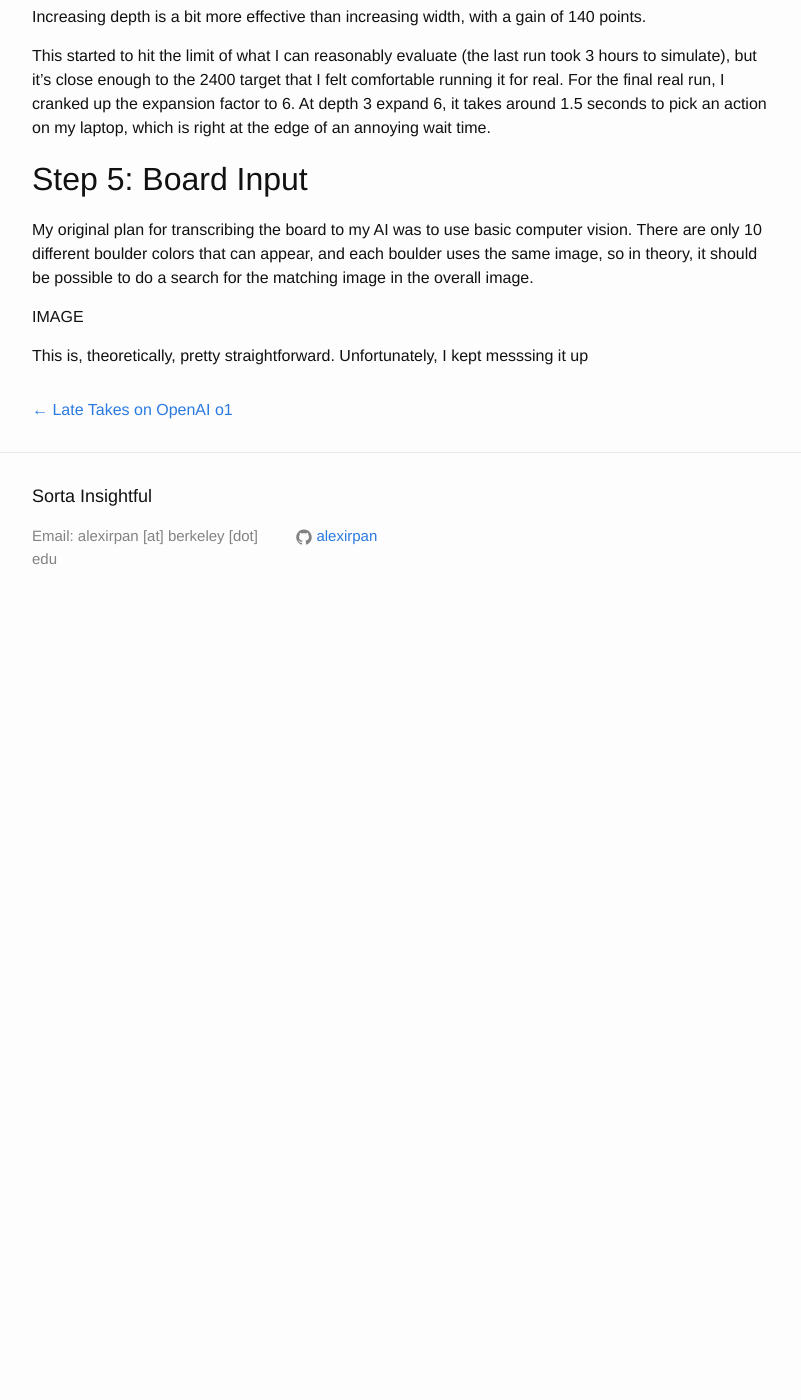
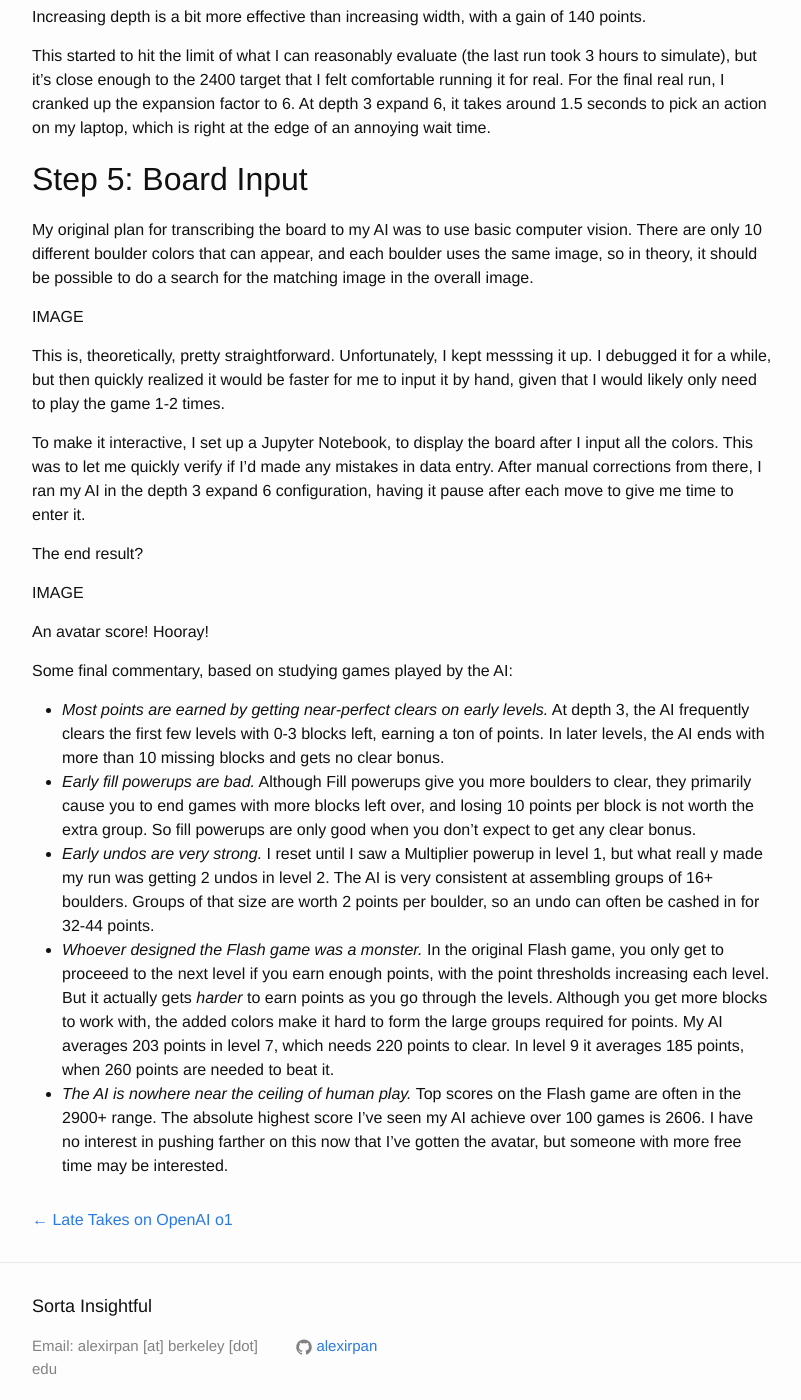
Before and after one commit to alexirpan/alexirpan.github.io, a Jekyll site: the page built from _posts/2025-01-02-destruct-o-match.markdown, in a window 1280 px wide and 1400 px high, scrolled down 7549 px. Shown: the whole window, without its empty margins (238-1039 px from the left). Built offline with Jekyll 4.4.1, drawn with Linux system fonts in a browser that asks for light colours; nearby versions of some CDN libraries; formulas are drawn with MathJax 3; before the commit the page ends 8179 px from its top, so only the background shows below that.

Commit message:
Time to clean up

```diff
--- a/_posts/2025-01-02-destruct-o-match.markdown
+++ b/_posts/2025-01-02-destruct-o-match.markdown
@@ -321,4 +321,24 @@ it should be possible to do a search for the matching image in the overall image
 
 IMAGE
 
-This is, theoretically, pretty straightforward. Unfortunately, I kept messsing it up
+This is, theoretically, pretty straightforward. Unfortunately, I kept messsing it up. I debugged it for a while, but then quickly realized it would be faster for me to input it by hand, given that
+I would likely only need to play the game 1-2 times.
+
+To make it interactive, I set up a Jupyter Notebook, to display the board after I input all the
+colors. This was to let me quickly verify if I'd made any mistakes in data entry. After manual
+corrections from there, I ran my AI in the depth 3 expand 6 configuration, having it pause after each move to give me time to enter it.
+
+The end result?
+
+IMAGE
+
+An avatar score! Hooray!
+
+Some final commentary, based on studying games played by the AI:
+
+* *Most points are earned by getting near-perfect clears on early levels.* At depth 3, the AI frequently clears the first few levels with 0-3 blocks left, earning a ton of points. In later levels,
+the AI ends with more than 10 missing blocks and gets no clear bonus.
+* *Early fill powerups are bad.* Although Fill powerups give you more boulders to clear, they primarily cause you to end games with more blocks left over, and losing 10 points per block is not worth the extra group. So fill powerups are only good when you don't expect to get any clear bonus.
+* *Early undos are very strong.* I reset until I saw a Multiplier powerup in level 1, but what reall y made my run was getting 2 undos in level 2. The AI is very consistent at assembling groups of 16+ boulders. Groups of that size are worth 2 points per boulder, so an undo can often be cashed in for 32-44 points.
+* *Whoever designed the Flash game was a monster.* In the original Flash game, you only get to proceeed to the next level if you earn enough points, with the point thresholds increasing each level. But it actually gets *harder* to earn points as you go through the levels. Although you get more blocks to work with, the added colors make it hard to form the large groups required for points. My AI averages 203 points in level 7, which needs 220 points to clear. In level 9 it averages 185 points, when 260 points are needed to beat it.
+* *The AI is nowhere near the ceiling of human play.* Top scores on the Flash game are often in the 2900+ range. The absolute highest score I've seen my AI achieve over 100 games is 2606. I have no interest in pushing farther on this now that I've gotten the avatar, but someone with more free time may be interested.
```
